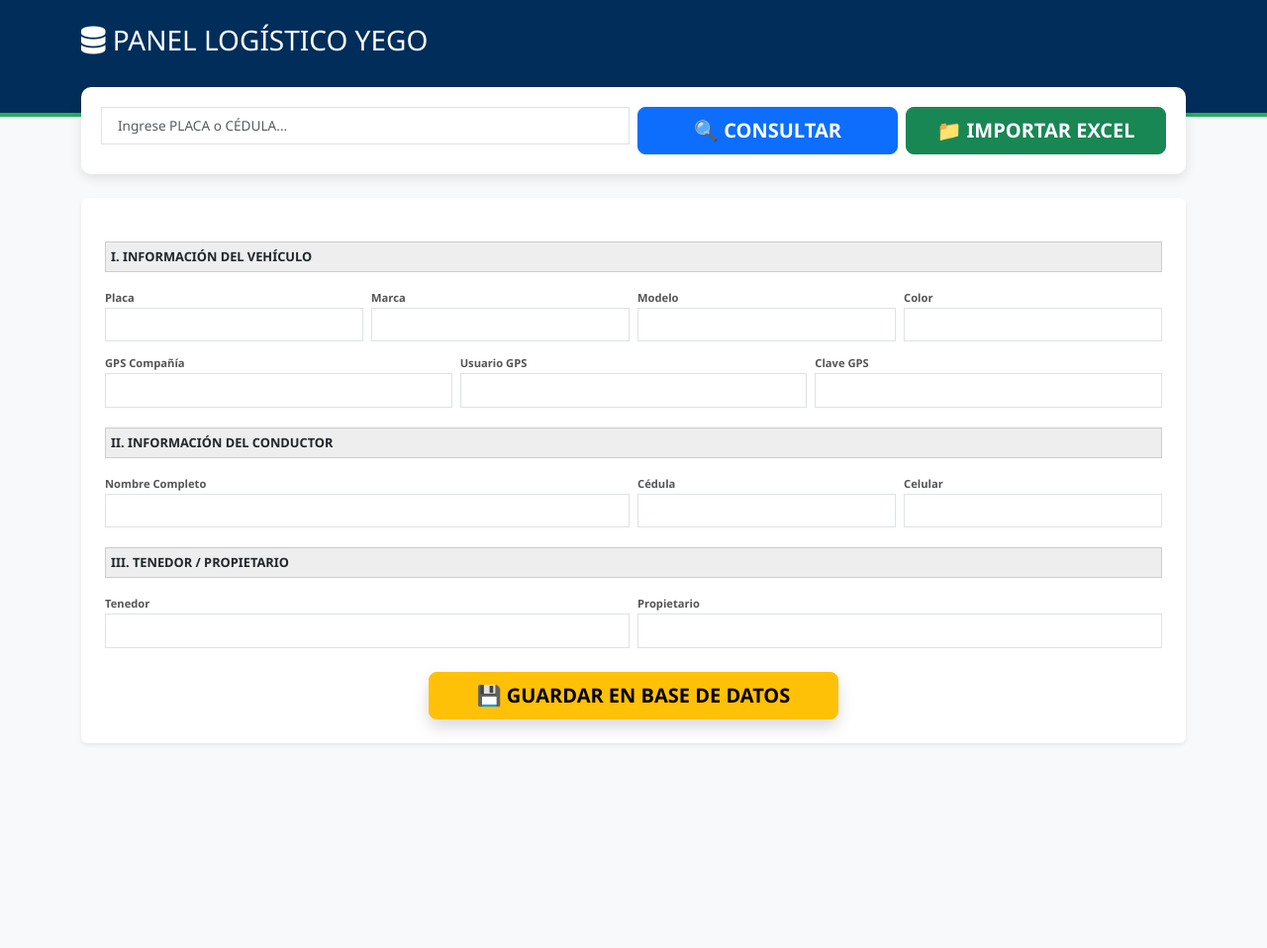
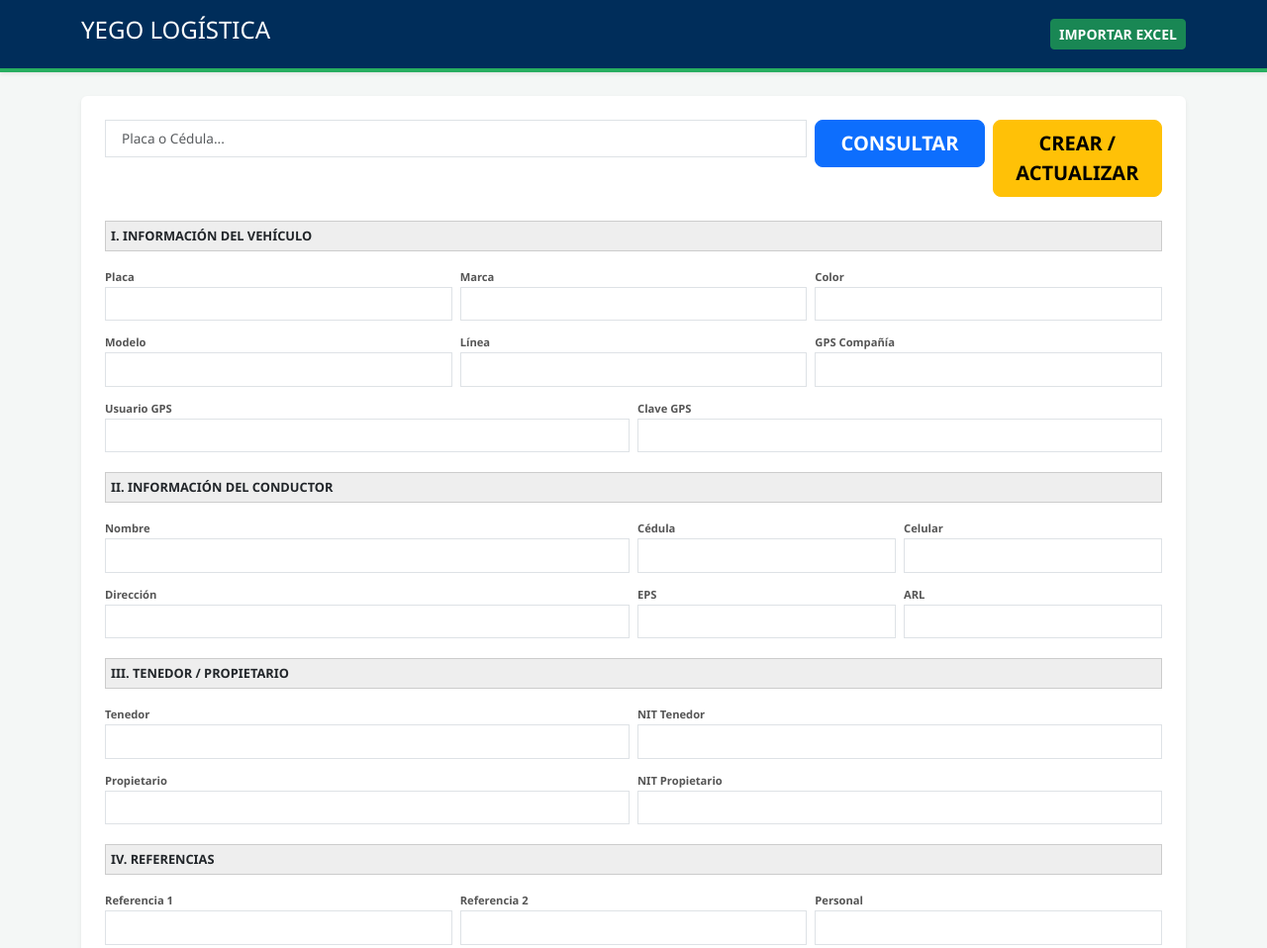
Before and after one commit to proyectodigitalcolombia-ai/yego-logistica-panel, a website: page public/index.html in a window 1280 px wide. Shown: the top 958 px of the page at 99% size. Before the commit the page ends 800 px from the top, so only its background shows below. Drawn offline with nearby package versions, Linux system fonts and the light colour scheme.

Commit message:
Update index.html

```diff
--- a/public/index.html
+++ b/public/index.html
@@ -2,14 +2,13 @@
 <html lang="es">
 <head>
     <meta charset="UTF-8">
-    <title>YEGO LOGÍSTICA - Base de Datos</title>
+    <title>YEGO LOGÍSTICA</title>
     <link href="https://cdn.jsdelivr.net/npm/bootstrap@5.3.0/dist/css/bootstrap.min.css" rel="stylesheet">
     <link href="https://cdnjs.cloudflare.com/ajax/libs/font-awesome/6.0.0/css/all.min.css" rel="stylesheet">
     <style>
         :root { --yego-blue: #002d5a; --yego-green: #27ae60; }
-        body { background: #f8f9fa; font-family: 'Segoe UI', sans-serif; }
+        body { background: #f4f7f6; font-family: 'Segoe UI', sans-serif; }
         .navbar { background: var(--yego-blue); color: white; border-bottom: 4px solid var(--yego-green); }
-        .search-area { background: white; border-radius: 10px; padding: 20px; box-shadow: 0 4px 12px rgba(0,0,0,0.1); margin-top: -30px; position: relative; z-index: 10; }
         .section-header { background: #eee; font-weight: bold; padding: 5px; border: 1px solid #ccc; margin-top: 20px; text-transform: uppercase; font-size: 0.8rem; }
         .form-control { border-radius: 0; font-size: 0.85rem; }
         .form-label { font-size: 0.7rem; font-weight: bold; margin-bottom: 0; color: #555; }
@@ -17,113 +16,101 @@
 </head>
 <body>
 
-<nav class="navbar p-4 pb-5 text-center">
-    <div class="container">
-        <h3><i class="fas fa-database"></i> PANEL LOGÍSTICO YEGO</h3>
+<nav class="navbar p-3 shadow-sm text-center">
+    <div class="container d-flex justify-content-between">
+        <span class="h4">YEGO LOGÍSTICA</span>
+        <button class="btn btn-success btn-sm fw-bold" onclick="document.getElementById('f').click()">IMPORTAR EXCEL</button>
+        <input type="file" id="f" style="display:none" onchange="importar()">
     </div>
 </nav>
 
-<div class="container mb-5">
-    <div class="search-area mb-4">
-        <div class="row g-2">
-            <div class="col-md-6">
-                <input type="text" id="busqueda" class="form-control form-control-lg" placeholder="Ingrese PLACA o CÉDULA...">
-            </div>
-            <div class="col-md-3">
-                <button class="btn btn-primary btn-lg w-100 fw-bold" onclick="consultar()">🔍 CONSULTAR</button>
-            </div>
-            <div class="col-md-3">
-                <button class="btn btn-success btn-lg w-100 fw-bold" onclick="document.getElementById('fileIn').click()">📁 IMPORTAR EXCEL</button>
-                <input type="file" id="fileIn" style="display:none" onchange="importar()">
-            </div>
+<div class="container mt-4 mb-5">
+    <div class="bg-white p-4 shadow-sm rounded">
+        <div class="row g-2 mb-4">
+            <div class="col-md-8"><input type="text" id="q" class="form-control form-control-lg" placeholder="Placa o Cédula..."></div>
+            <div class="col-md-2"><button class="btn btn-primary btn-lg w-100 fw-bold" onclick="consultar()">CONSULTAR</button></div>
+            <div class="col-md-2"><button class="btn btn-warning btn-lg w-100 fw-bold" onclick="guardar()">CREAR / ACTUALIZAR</button></div>
         </div>
-    </div>
-
-    <div class="bg-white p-4 shadow-sm rounded">
-        <div id="status" class="alert alert-info py-1 small d-none"></div>
 
         <form id="formYego">
             <div class="section-header">I. INFORMACIÓN DEL VEHÍCULO</div>
             <div class="row g-2 mt-1">
-                <div class="col-md-3"><label class="form-label">Placa</label><input type="text" id="placa" class="form-control"></div>
-                <div class="col-md-3"><label class="form-label">Marca</label><input type="text" id="marca" class="form-control"></div>
-                <div class="col-md-3"><label class="form-label">Modelo</label><input type="text" id="modelo" class="form-control"></div>
-                <div class="col-md-3"><label class="form-label">Color</label><input type="text" id="color" class="form-control"></div>
+                <div class="col-md-4"><label class="form-label">Placa</label><input type="text" id="placa" class="form-control"></div>
+                <div class="col-md-4"><label class="form-label">Marca</label><input type="text" id="marca" class="form-control"></div>
+                <div class="col-md-4"><label class="form-label">Color</label><input type="text" id="color" class="form-control"></div>
+                <div class="col-md-4"><label class="form-label">Modelo</label><input type="text" id="modelo" class="form-control"></div>
+                <div class="col-md-4"><label class="form-label">Línea</label><input type="text" id="linea" class="form-control"></div>
                 <div class="col-md-4"><label class="form-label">GPS Compañía</label><input type="text" id="gps_co" class="form-control"></div>
-                <div class="col-md-4"><label class="form-label">Usuario GPS</label><input type="text" id="gps_user" class="form-control text-primary fw-bold"></div>
-                <div class="col-md-4"><label class="form-label">Clave GPS</label><input type="text" id="gps_pass" class="form-control text-primary fw-bold"></div>
+                <div class="col-md-6"><label class="form-label">Usuario GPS</label><input type="text" id="gps_user" class="form-control fw-bold text-primary"></div>
+                <div class="col-md-6"><label class="form-label">Clave GPS</label><input type="text" id="gps_pass" class="form-control fw-bold text-primary"></div>
             </div>
 
             <div class="section-header">II. INFORMACIÓN DEL CONDUCTOR</div>
             <div class="row g-2 mt-1">
-                <div class="col-md-6"><label class="form-label">Nombre Completo</label><input type="text" id="c_nom" class="form-control"></div>
+                <div class="col-md-6"><label class="form-label">Nombre</label><input type="text" id="c_nom" class="form-control"></div>
                 <div class="col-md-3"><label class="form-label">Cédula</label><input type="text" id="c_cc" class="form-control"></div>
                 <div class="col-md-3"><label class="form-label">Celular</label><input type="text" id="c_cel" class="form-control"></div>
+                <div class="col-md-6"><label class="form-label">Dirección</label><input type="text" id="c_dir" class="form-control"></div>
+                <div class="col-md-3"><label class="form-label">EPS</label><input type="text" id="c_eps" class="form-control"></div>
+                <div class="col-md-3"><label class="form-label">ARL</label><input type="text" id="c_arl" class="form-control"></div>
             </div>
 
             <div class="section-header">III. TENEDOR / PROPIETARIO</div>
             <div class="row g-2 mt-1">
                 <div class="col-md-6"><label class="form-label">Tenedor</label><input type="text" id="t_nom" class="form-control"></div>
+                <div class="col-md-6"><label class="form-label">NIT Tenedor</label><input type="text" id="t_nit" class="form-control"></div>
                 <div class="col-md-6"><label class="form-label">Propietario</label><input type="text" id="p_nom" class="form-control"></div>
+                <div class="col-md-6"><label class="form-label">NIT Propietario</label><input type="text" id="p_nit" class="form-control"></div>
+            </div>
+
+            <div class="section-header">IV. REFERENCIAS</div>
+            <div class="row g-2 mt-1">
+                <div class="col-md-4"><label class="form-label">Referencia 1</label><input type="text" id="r_e1" class="form-control"></div>
+                <div class="col-md-4"><label class="form-label">Referencia 2</label><input type="text" id="r_e2" class="form-control"></div>
+                <div class="col-md-4"><label class="form-label">Personal</label><input type="text" id="r_per" class="form-control"></div>
             </div>
         </form>
-
-        <div class="text-center mt-4">
-            <button class="btn btn-warning btn-lg px-5 fw-bold shadow" onclick="guardar()">💾 GUARDAR EN BASE DE DATOS</button>
-        </div>
     </div>
 </div>
 
 <script>
     async function importar() {
         const formData = new FormData();
-        formData.append('archivo', document.getElementById('fileIn').files[0]);
+        formData.append('archivo', document.getElementById('f').files[0]);
         const res = await fetch('/importar', { method: 'POST', body: formData });
-        const d = await res.json();
-        llenar(d);
+        llenar(await res.json());
+    }
+
+    async function consultar() {
+        const res = await fetch(`/consultar/${document.getElementById('q').value}`);
+        if(res.ok) llenar(await res.json()); else alert("No encontrado");
     }
 
     async function guardar() {
         const d = {
-            v: { placa: id('placa'), marca: id('marca'), modelo: id('modelo'), color: id('color'), gps_co: id('gps_co'), user: id('gps_user'), pass: id('gps_pass') },
-            c: { nom: id('c_nom'), cc: id('c_cc'), cel: id('c_cel') },
-            t: { nom: id('t_nom') },
-            p: { nom: id('p_nom') }
+            v: { placa: val('placa'), marca: val('marca'), color: val('color'), modelo: val('modelo'), linea: val('linea'), gps_co: val('gps_co'), user: val('gps_user'), pass: val('gps_pass') },
+            c: { nom: val('c_nom'), cc: val('c_cc'), cel: val('c_cel'), dir: val('c_dir'), eps: val('c_eps'), arl: val('c_arl') },
+            t: { nom: val('t_nom'), nit: val('t_nit') },
+            p: { nom: val('p_nom'), nit: val('p_nit') },
+            r: { e1: val('r_e1'), e2: val('r_e2'), per: val('r_per') }
         };
-        const res = await fetch('/guardar', {
-            method: 'POST',
-            headers: {'Content-Type': 'application/json'},
-            body: JSON.stringify(d)
-        });
-        const r = await res.json();
-        alert(r.mensaje);
-    }
-
-    async function consultar() {
-        const t = id('busqueda');
-        const res = await fetch(`/consultar/${t}`);
-        if(res.ok) {
-            const d = await res.json();
-            llenar(d);
-        } else alert("❌ No encontrado");
+        const res = await fetch('/guardar', { method: 'POST', headers: {'Content-Type': 'application/json'}, body: JSON.stringify(d) });
+        alert((await res.json()).mensaje);
     }
 
     function llenar(d) {
-        document.getElementById('placa').value = d.v.placa;
-        document.getElementById('marca').value = d.v.marca;
-        document.getElementById('modelo').value = d.v.modelo;
-        document.getElementById('color').value = d.v.color;
-        document.getElementById('gps_co').value = d.v.gps_co;
-        document.getElementById('gps_user').value = d.v.user || d.v.gps_user;
-        document.getElementById('gps_pass').value = d.v.pass || d.v.gps_pass;
-        document.getElementById('c_nom').value = d.c.nom;
-        document.getElementById('c_cc').value = d.c.cc;
-        document.getElementById('c_cel').value = d.c.cel;
-        document.getElementById('t_nom').value = d.t.nom;
-        document.getElementById('p_nom').value = d.p.nom;
+        for (const s in d) {
+            for (const f in d[s]) {
+                const id = s === 'v' ? f : s === 'c' ? 'c_'+f : s === 't' ? 't_'+f : s === 'p' ? 'p_'+f : 'r_'+f;
+                if(document.getElementById(id)) document.getElementById(id).value = d[s][f];
+            }
+        }
+        // Casos especiales de IDs que no siguen el patrón
+        if(d.v.user) document.getElementById('gps_user').value = d.v.user;
+        if(d.v.pass) document.getElementById('gps_pass').value = d.v.pass;
     }
 
-    function id(name) { return document.getElementById(name).value; }
+    function val(id) { return document.getElementById(id).value; }
 </script>
 </body>
 </html>
```
